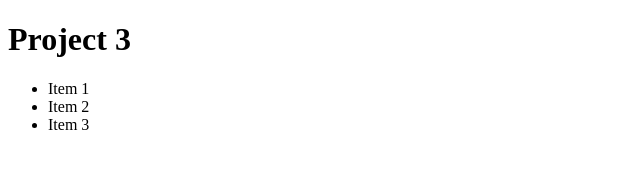
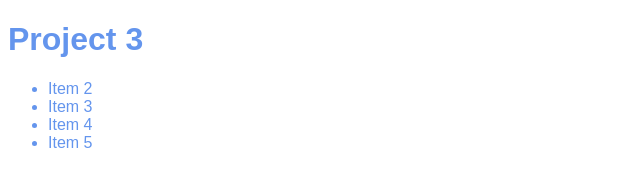
Before and after one commit to mkubera/fc-project-3, a plain HTML site: page index.html in a window 1280 px wide. Shown: the whole page, without its empty margins (0-640 px from the left). Drawn offline with Linux system fonts and the light colour scheme.

Commit message:
Added CSS and JS, added more items

```diff
--- /dev/null
+++ b/css/main.css
@@ -0,0 +1,4 @@
+body {
+  font-family: sans-serif;
+  color: cornflowerblue;
+}
--- a/index.html
+++ b/index.html
@@ -4,14 +4,18 @@
     <meta charset="UTF-8" />
     <meta name="viewport" content="width=device-width, initial-scale=1.0" />
     <title>Project 3</title>
+    <link rel="stylesheet" href="css/main.css" />
   </head>
   <body>
     <h1>Project 3</h1>
 
     <ul>
-      <li>Item 1</li>
       <li>Item 2</li>
       <li>Item 3</li>
+      <li>Item 4</li>
+      <li>Item 5</li>
     </ul>
+
+    <script src="js/main.js" type="module"></script>
   </body>
 </html>
--- /dev/null
+++ b/js/Numbers.js
@@ -0,0 +1 @@
+export const addTwoNums = (num1, num2) => num1 + num2;
--- /dev/null
+++ b/js/main.js
@@ -0,0 +1,3 @@
+import { addTwoNums } from "./Numbers.js";
+
+console.log(addTwoNums(2, 3));
```
